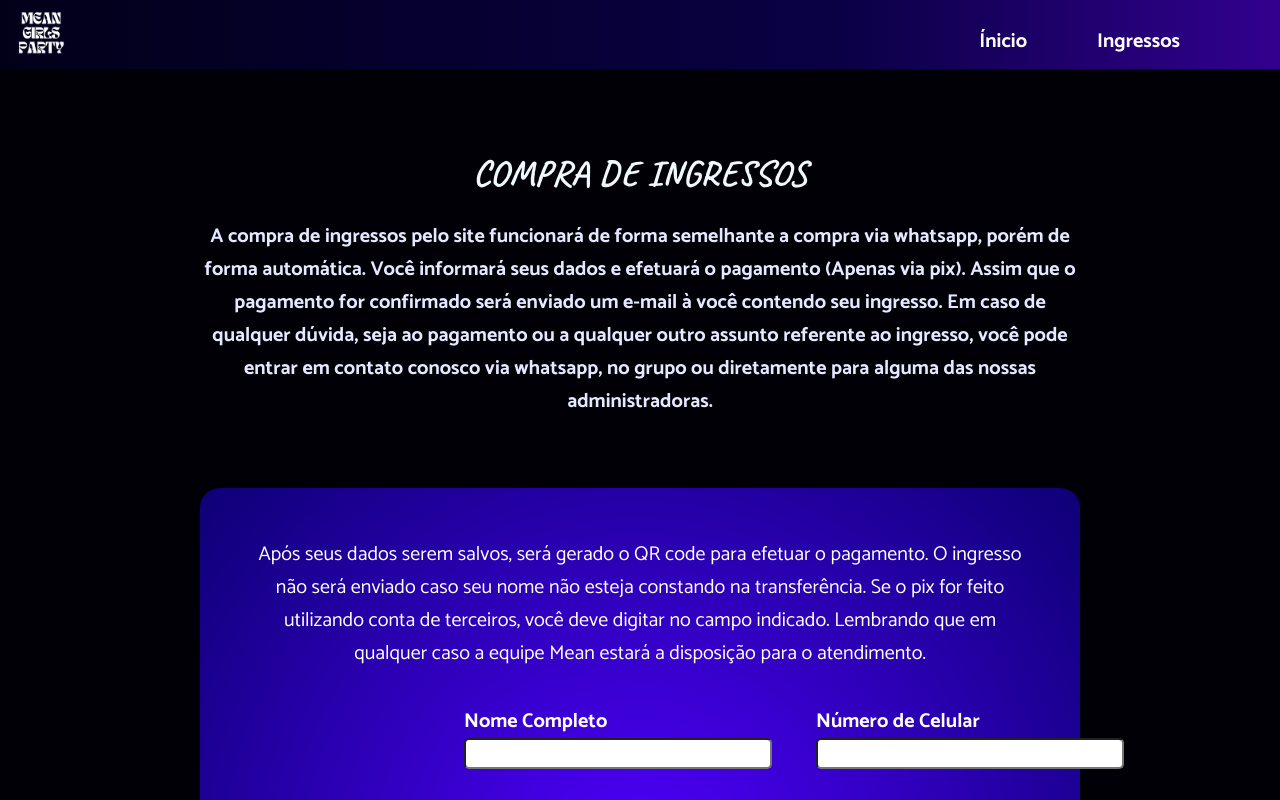
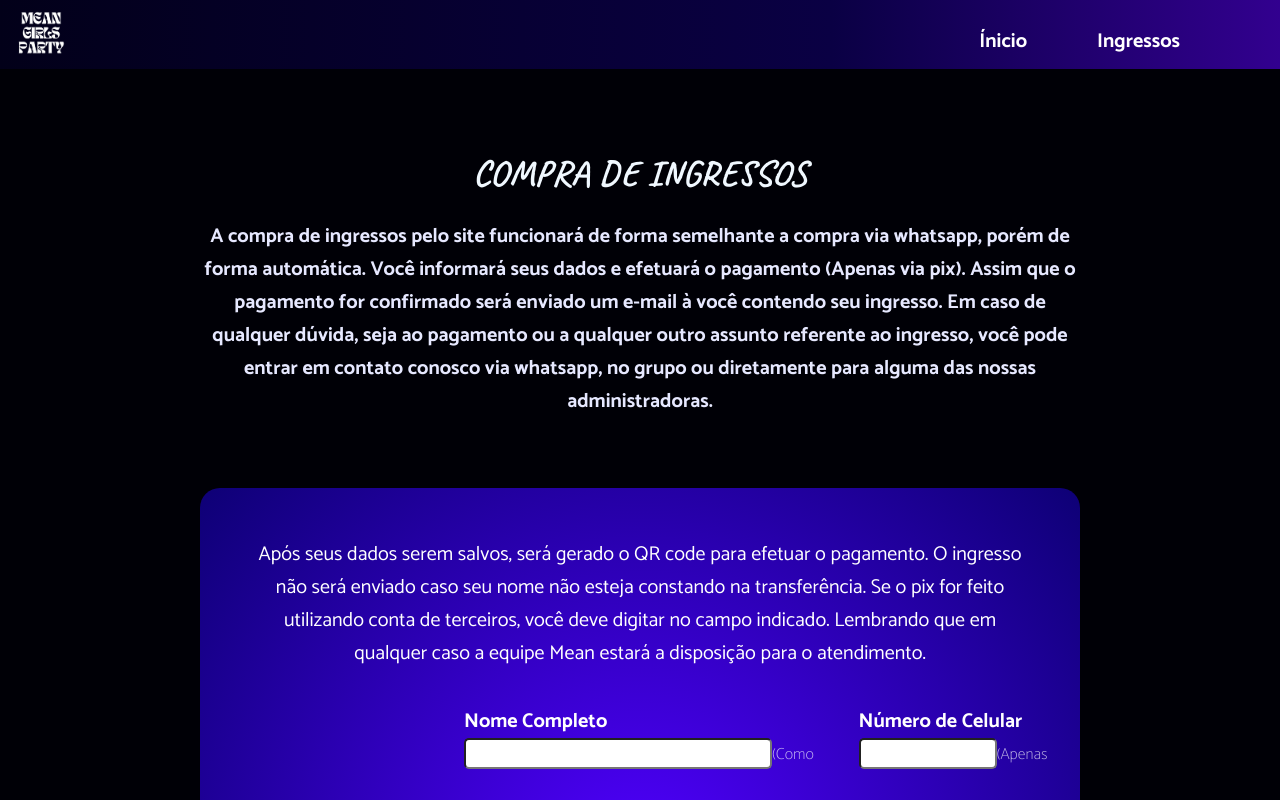
Before and after one commit to brunoguima7/mean-site, a React (Vite) app: page /tickets in a window 1280 px wide. Shown: the top 800 px of the page. Built offline with nearby package versions, Linux system fonts and the light colour scheme; a web font is replaced by a local one.

Commit message:
correção dos forms

```diff
--- a/src/styles/form.css
+++ b/src/styles/form.css
@@ -1,4 +1,4 @@
-#fone {
+#phone {
     width: 130px;
 }
 
```
